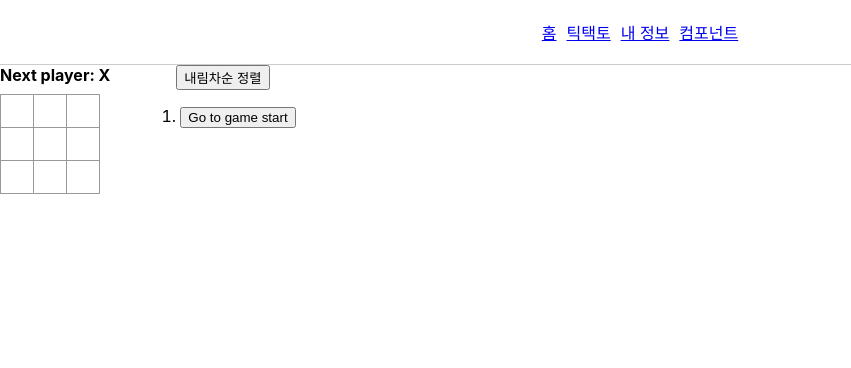
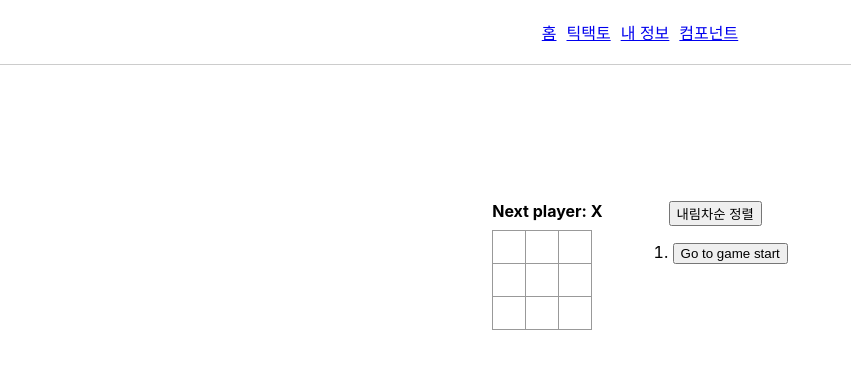
Before and after one commit to gami03/react-study, a React (Create React App) app: page /game in a window 1280 px wide. Shown: the top 368 px of the page, without its empty margins (0-851 px from the left). Built offline with nearby package versions, Linux system fonts and the light colour scheme.

Commit message:
전체적으로 페이지 css 깔끔하게 수정

```diff
--- a/src/App.css
+++ b/src/App.css
@@ -41,10 +41,8 @@
   border-radius: 80%;
 }
 
-.game-container {
-  display: flex;
-  flex-direction: column;
-  align-items: center;
-  justify-content: center;
-  padding: 50px;
+table {
+  /* 상하 마진은 0(혹은 원하는 만큼), 좌우 마진은 auto */
+  margin: 20px auto;
+  border-collapse: collapse; /* 테두리 겹침 방지 (깔끔해져요) */
 }
--- a/src/App.jsx
+++ b/src/App.jsx
@@ -47,7 +47,7 @@ function Home() {
 
   return (
     <header className="App-header">
-      <h1>보감님의 리액트 연습장</h1>
+      <h1>보감의 리액트 연습장</h1>
       <p>원하는 메뉴를 선택하세요.</p>
       <button onClick={() => navigate('/game')}>틱택토 하러 가기</button>
       <button onClick={() => navigate('/about')}>정보 보기</button>
--- a/src/pages/TictactoGame.js
+++ b/src/pages/TictactoGame.js
@@ -113,6 +113,7 @@ export default function Game() {
     }
 
     return(
+      <div className="game-center-wrapper">
         <div className='game'>
             <div className='game-board'>
                 <Board xIsNext={xIsNext} squares={currentSquares} onPlay={handlePlay} />
@@ -124,6 +125,7 @@ export default function Game() {
                 <ol>{moves}</ol>
             </div>
         </div>
+      </div>
     )
 }
 
--- a/src/pages/game.css
+++ b/src/pages/game.css
@@ -4,6 +4,15 @@
   flex-direction: row;
   gap: 20px;
   align-items: flex-start;
+  margin: 0 auto;
+}
+
+/* 전용 래퍼만 중앙 정렬 */
+.game-center-wrapper {
+  display: flex;
+  justify-content: center;
+  align-items: center;
+  min-height: 50vh;
 }
 
 /* 상태 메시지 (Next player, Winner) */
```
